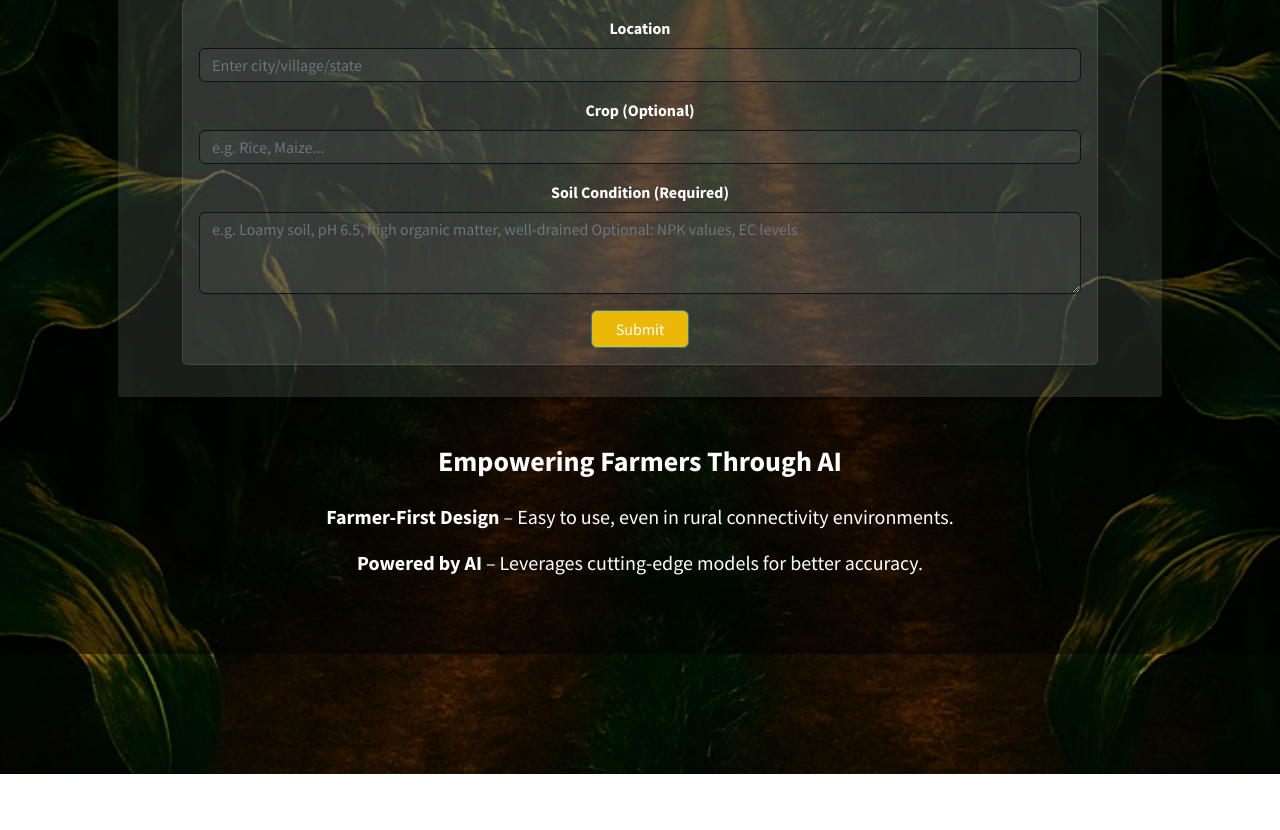
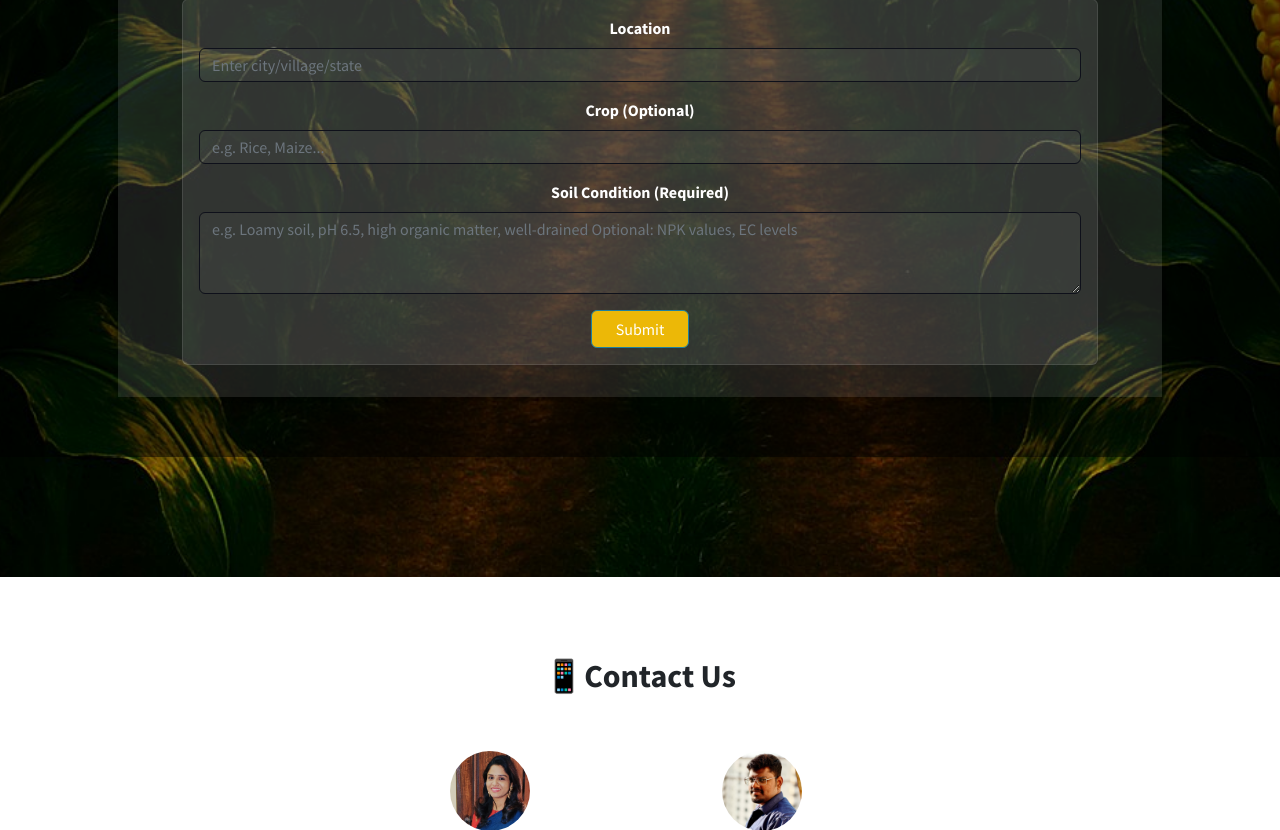
Before and after one commit to HariPrabu741/AgriGuru, a Flask app: page / in a window 1280 px wide. Shown: the part 2708-3538 px from the top of the page. Run offline with Flask 3, Linux system fonts and the light colour scheme; some libraries are stand-ins or nearby versions.

Commit message:
Add files via upload

```diff
--- a/templates/index.html
+++ b/templates/index.html
@@ -210,19 +210,7 @@
                 </div>
               </div>
             </div>
-
-            <div class="text-center mt-5 text-white">
-              <h3 class="mb-4"><strong>Empowering Farmers Through AI</strong></h3>
-
-              <div class="row justify-content-center">
-                <div class="col-lg-8">
-                  <p class="mb-3 fs-5"><strong>Farmer-First Design</strong> – Easy to use, even in rural connectivity environments.</p>
-                  <p class="mb-3 fs-5"><strong>Powered by AI</strong> – Leverages cutting-edge models for better accuracy.</p>
-
-                </div>
-              </div>
-            </div>
-
+          </div>
           </section>
 
 
```
Also changed, not shown: templates/output.html (+11 -0 lines).
